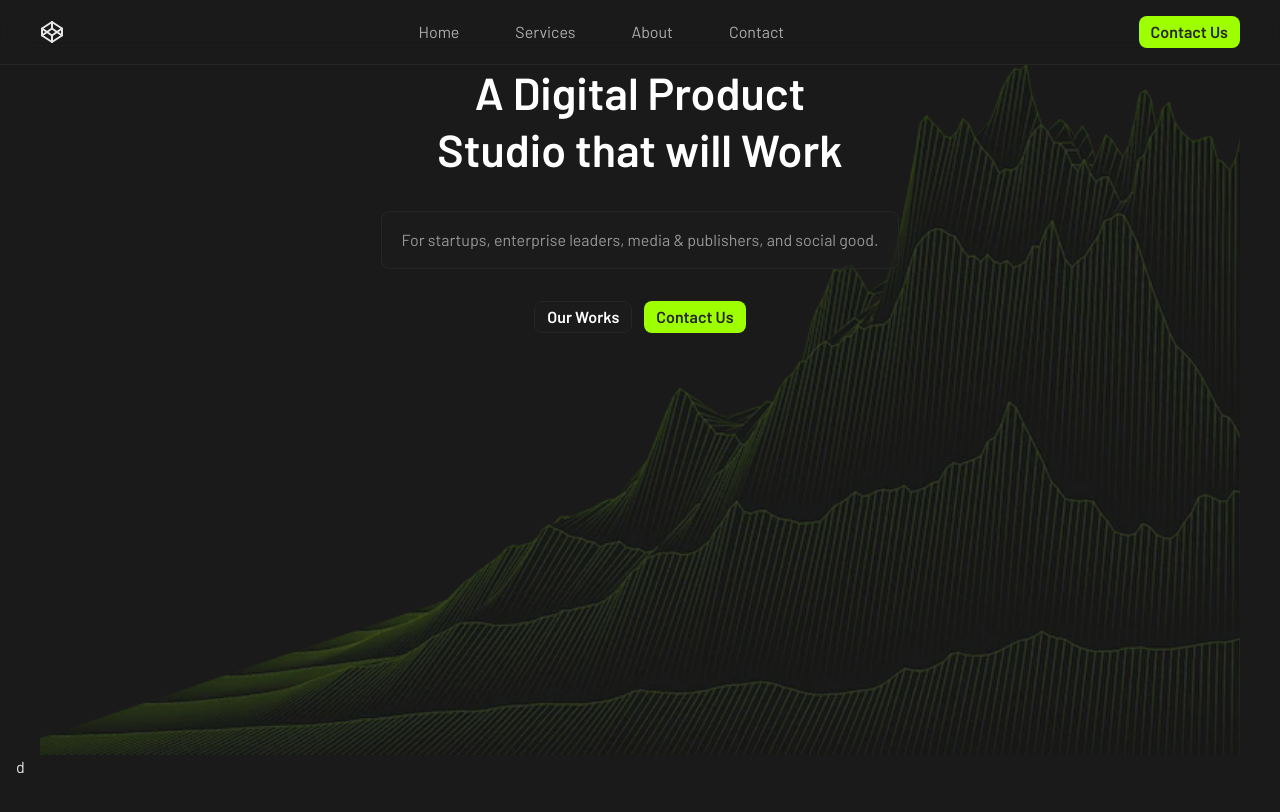
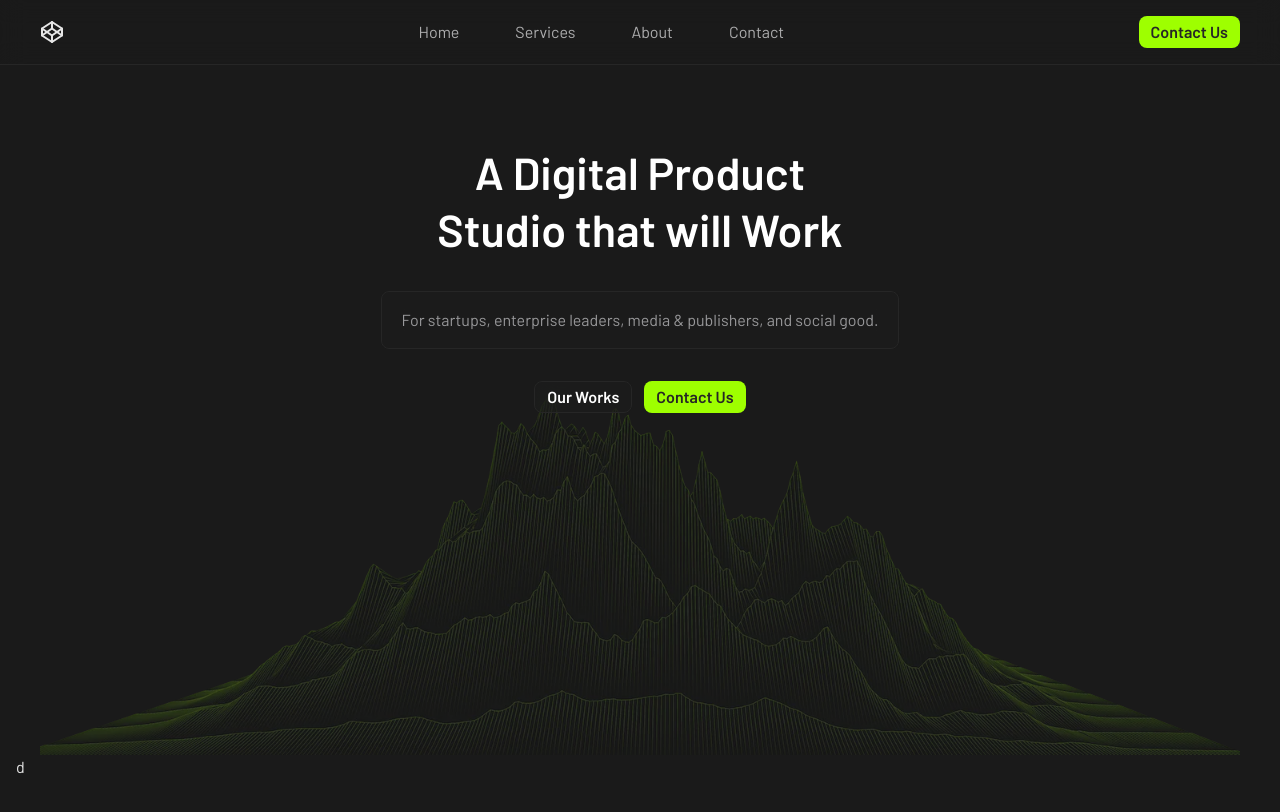
Before and after one commit to Tommydemian/Landing_Page, a Next.js app: page / in a window 1280 px wide. Shown: the top 812 px of the page. Built offline with nearby package versions, Linux system fonts and the light colour scheme.

Commit message:
bg-image small tweak

```diff
--- a/src/app/components/sections/hero/HeroSection.tsx
+++ b/src/app/components/sections/hero/HeroSection.tsx
@@ -4,7 +4,7 @@ import { Button } from "../../layout/ui/Button";
 
 export const HeroSection = () => {
     return (
-        <div id="hero-section" className="h-[566px] w-full space-y-8 xl:h-[691px]">
+        <div id="hero-section" className="h-[566px] w-full space-y-8 pt-section xl:h-[691px]">
             <DisplayText>A Digital Product Studio that will Work</DisplayText>
             <HeroTagline />
             <div className="flex items-center justify-center gap-x-3">
--- a/src/app/globals.css
+++ b/src/app/globals.css
@@ -153,8 +153,9 @@
 	#hero-section {
 		background-image: url("./components/sections/hero/hero-bg-img.webp");
 		/* padding: 20em; */
-		background-size: cover;
+		background-size: contain;
 		background-repeat: no-repeat;
+		background-position: bottom center;
 	}
 
 	.button-base {
--- a/tailwind.config.ts
+++ b/tailwind.config.ts
@@ -43,6 +43,7 @@ export default {
             },
             spacing: {
                 "header-height": "var(--header-height)",
+                section: "5rem",
             },
         },
     },
```
